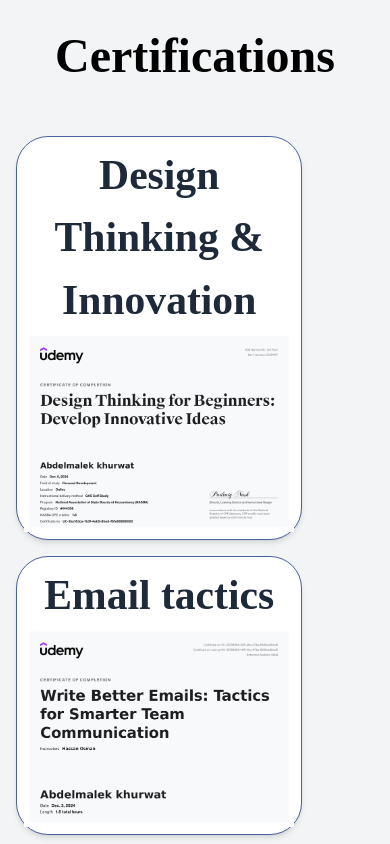
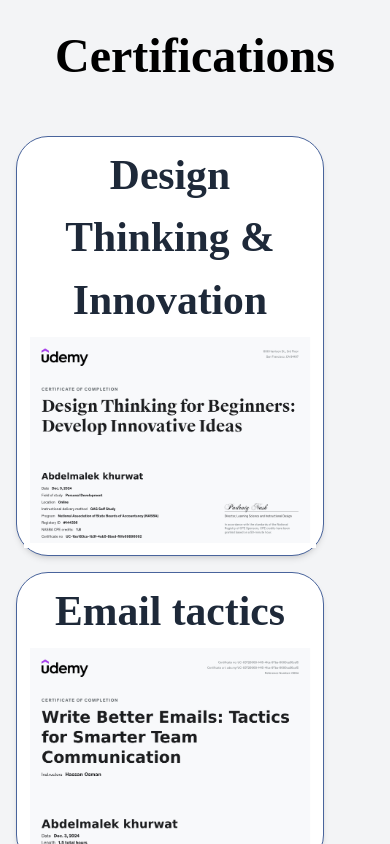
Before and after one commit to abdullmalekl/protofolio, a React (Create React App) app: page / in a window 390 px wide. Shown: the part 2600-3444 px from the top of the page. Built offline with nearby package versions, Linux system fonts and the light colour scheme.

Commit message:
set to default

```diff
--- a/src/App.css
+++ b/src/App.css
@@ -237,7 +237,7 @@
 
 @media (max-width: 768px) {
   #Ccards{
-    max-width: 80%;
+    max-width: 86%;
 
   }
 }
```
Also changed, not shown: 6 other files (tests, documents, lock files or other folders).
